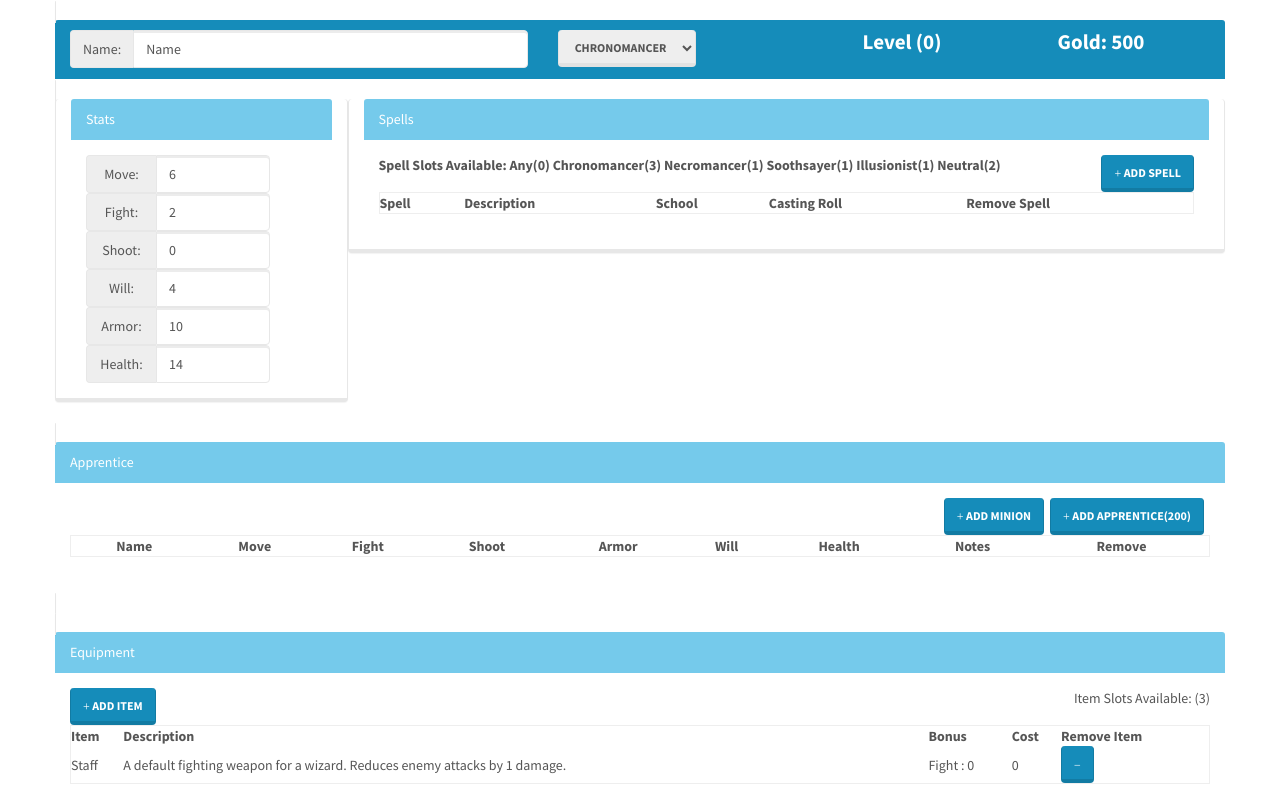
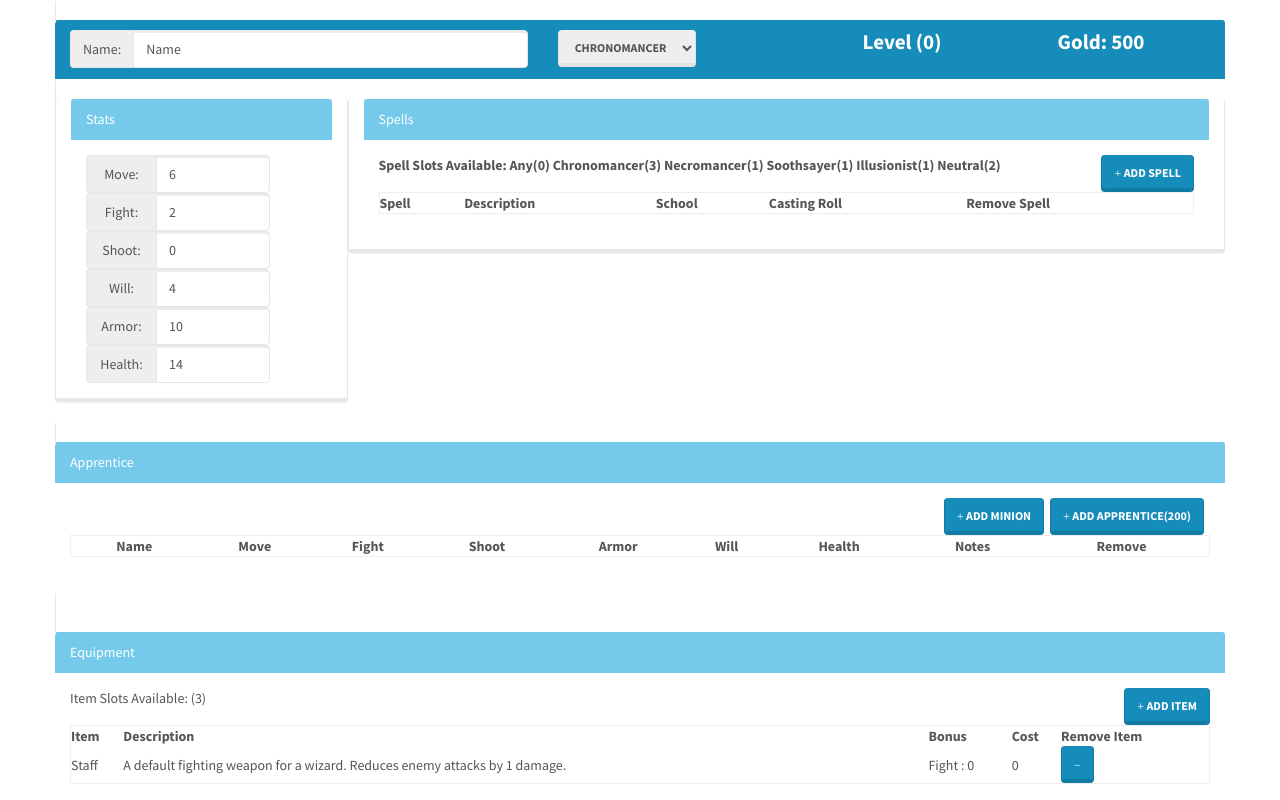
Before and after one commit to ChargerIIC/Frostgrave-WarRoster, an Angular app: page / in a window 1280 px wide. Shown: the top 800 px of the page. Built offline with nearby package versions, Linux system fonts and the light colour scheme; a web font is replaced by a local one.

Commit message:
Fix for out of design button placement
Fix for out of design button placement

```diff
--- a/src/app/wizard-equipment-panel/wizard-equipment-panel.component.html
+++ b/src/app/wizard-equipment-panel/wizard-equipment-panel.component.html
@@ -1,6 +1,6 @@
 <div class="panel-heading">Equipment </div>
 <div class="panel-body">
-  <button class="btn btn-primary" data-toggle="modal" data-target="#itemModal"><span class="glyphicon glyphicon-plus"></span> Add Item</button><span class="pull-right">Item Slots Available: ({{userMage.openItemSlots}})</span>
+  <button class="btn btn-primary pull pull-right" data-toggle="modal" data-target="#itemModal"><span class="glyphicon glyphicon-plus"></span> Add Item</button><span>Item Slots Available: ({{userMage.openItemSlots}})</span>
 
   <table class="table table-hover table-bordered">
     <th>Item</th><th>Description</th><th>Bonus</th><th>Cost</th><th>Remove Item</th>
```
